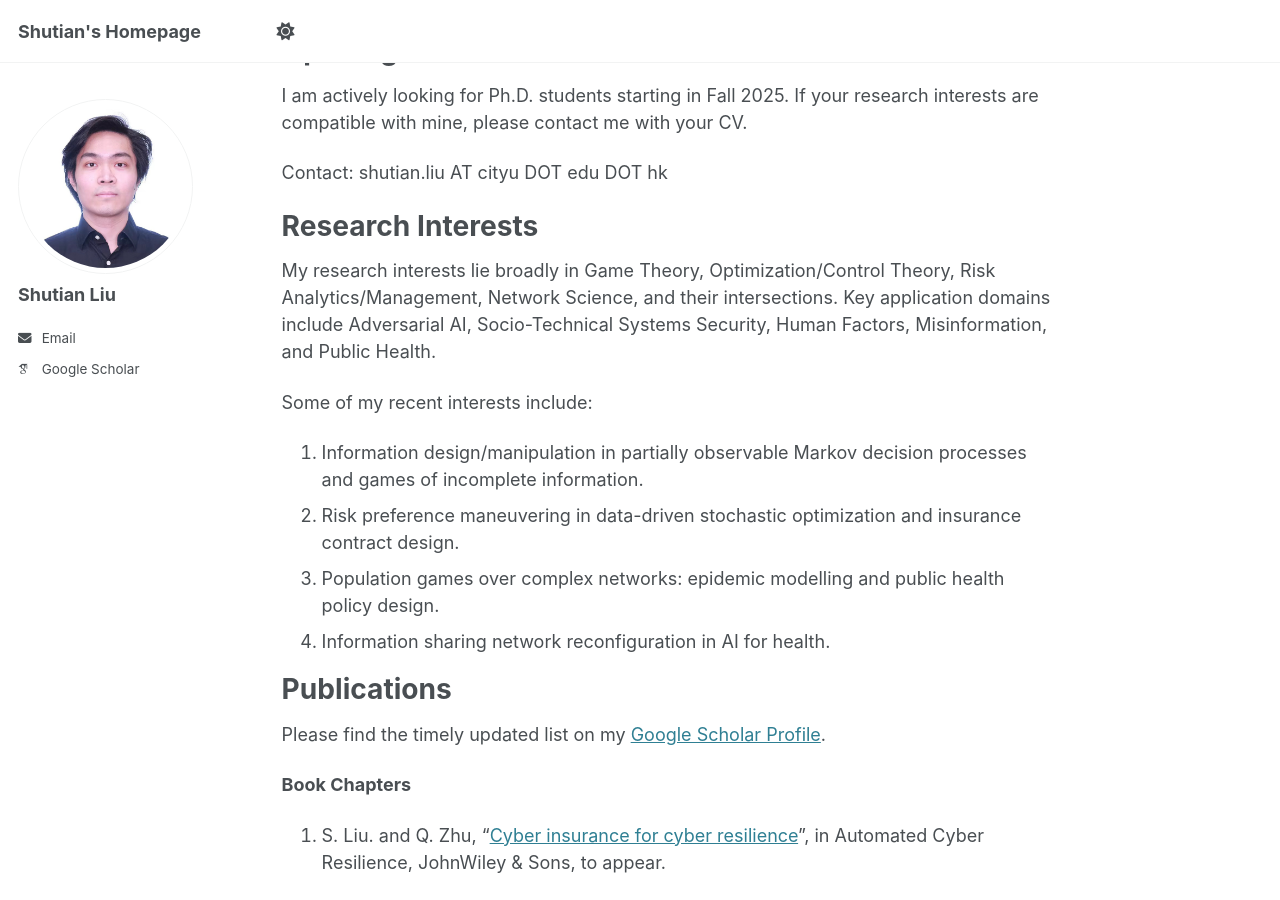
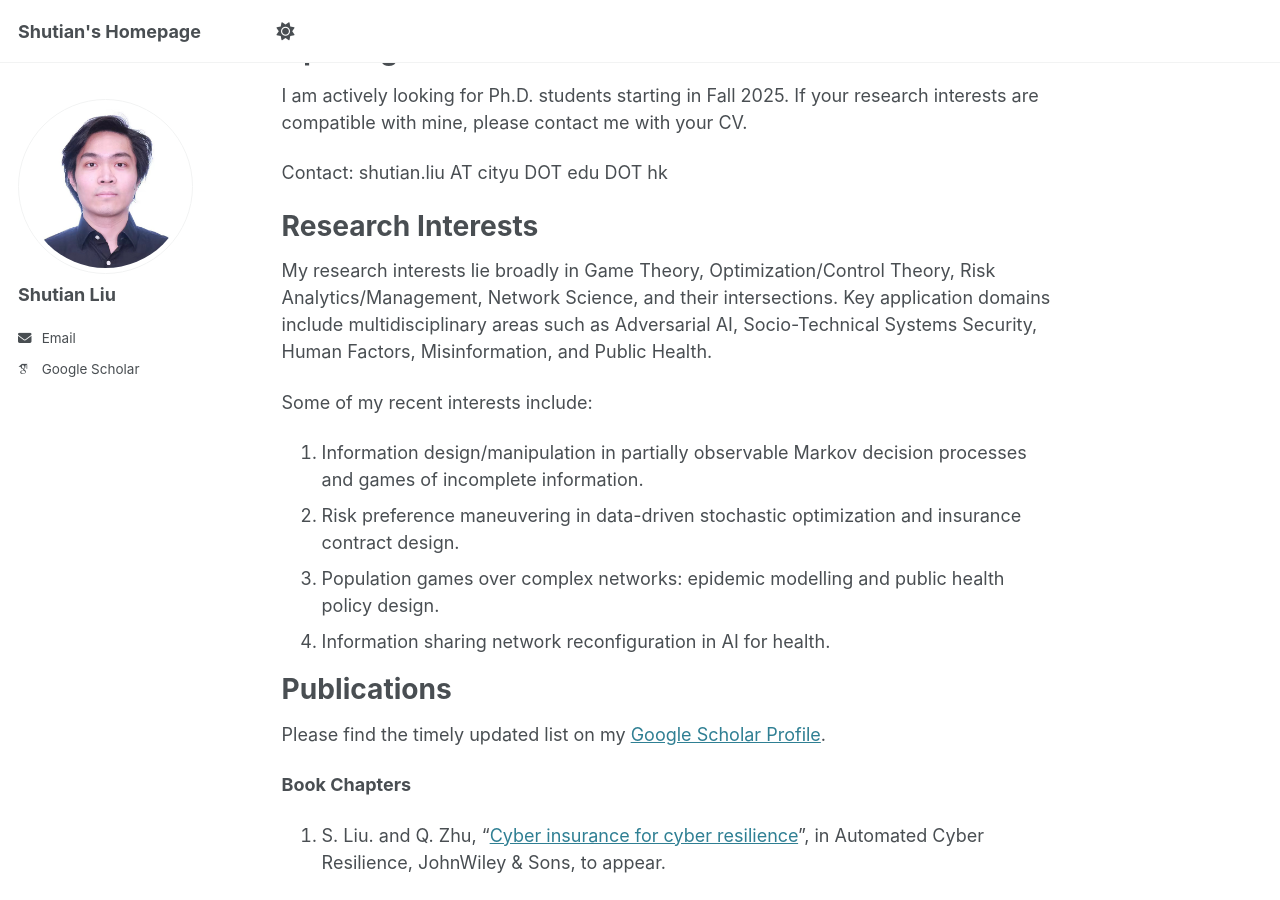
Before and after one commit to ShutianLiu31/shutianliu31.github.io, a Jekyll site: the page built from _pages/about.md, in a window 1280 px wide and 900 px high, scrolled down 316 px. Built offline with Jekyll 4.4.1, drawn with Linux system fonts in a browser that asks for light colours; some web fonts are replaced.

Commit message:
Update about.md

```diff
--- a/_pages/about.md
+++ b/_pages/about.md
@@ -20,7 +20,7 @@ Contact: shutian.liu AT cityu DOT edu DOT hk
 Research Interests
 ======
 
-My research interests lie broadly in Game Theory, Optimization/Control Theory, Risk Analytics/Management, Network Science, and their intersections. Key application domains include Adversarial AI, Socio-Technical Systems Security, Human Factors, Misinformation, and Public Health.
+My research interests lie broadly in Game Theory, Optimization/Control Theory, Risk Analytics/Management, Network Science, and their intersections. Key application domains include multidisciplinary areas such as Adversarial AI, Socio-Technical Systems Security, Human Factors, Misinformation, and Public Health.
 
 Some of my recent interests include:
 1. Information design/manipulation in partially observable Markov decision processes and games of incomplete information.
```
